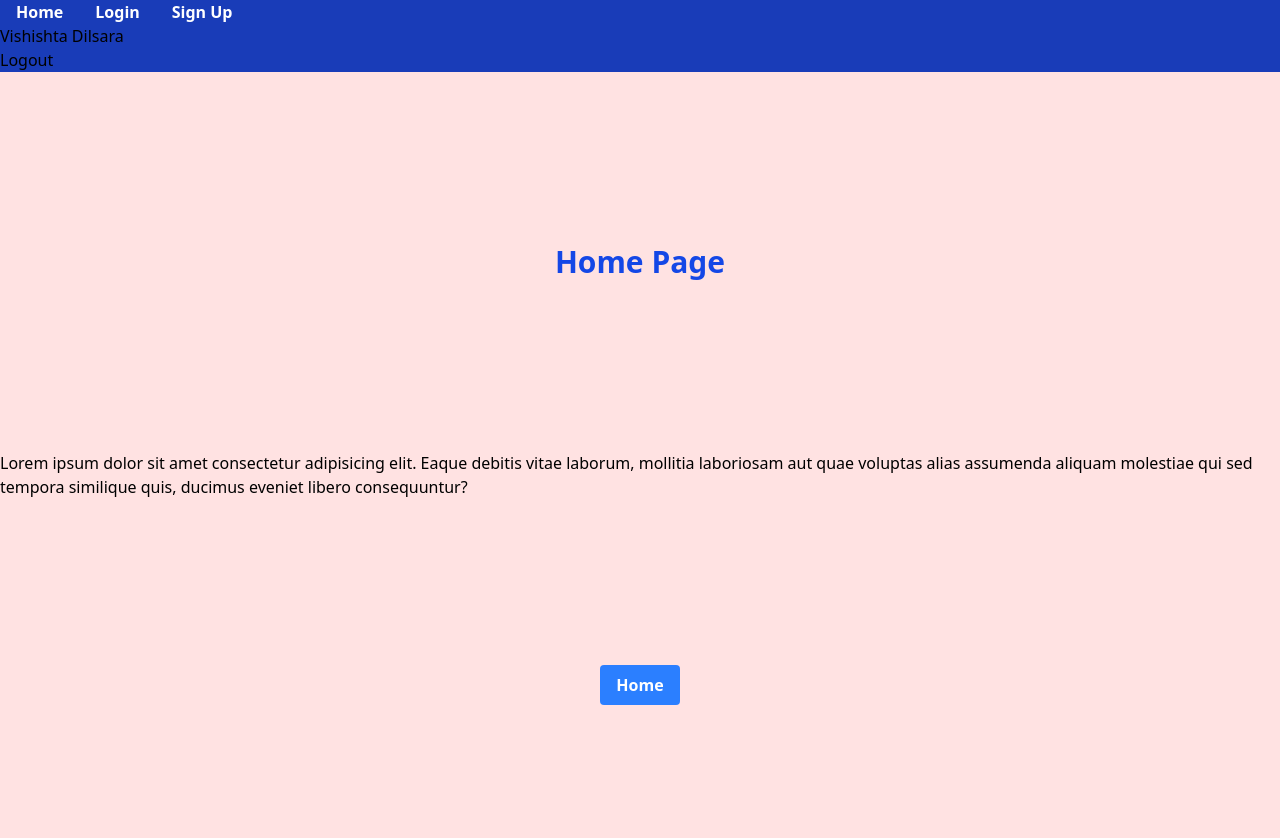
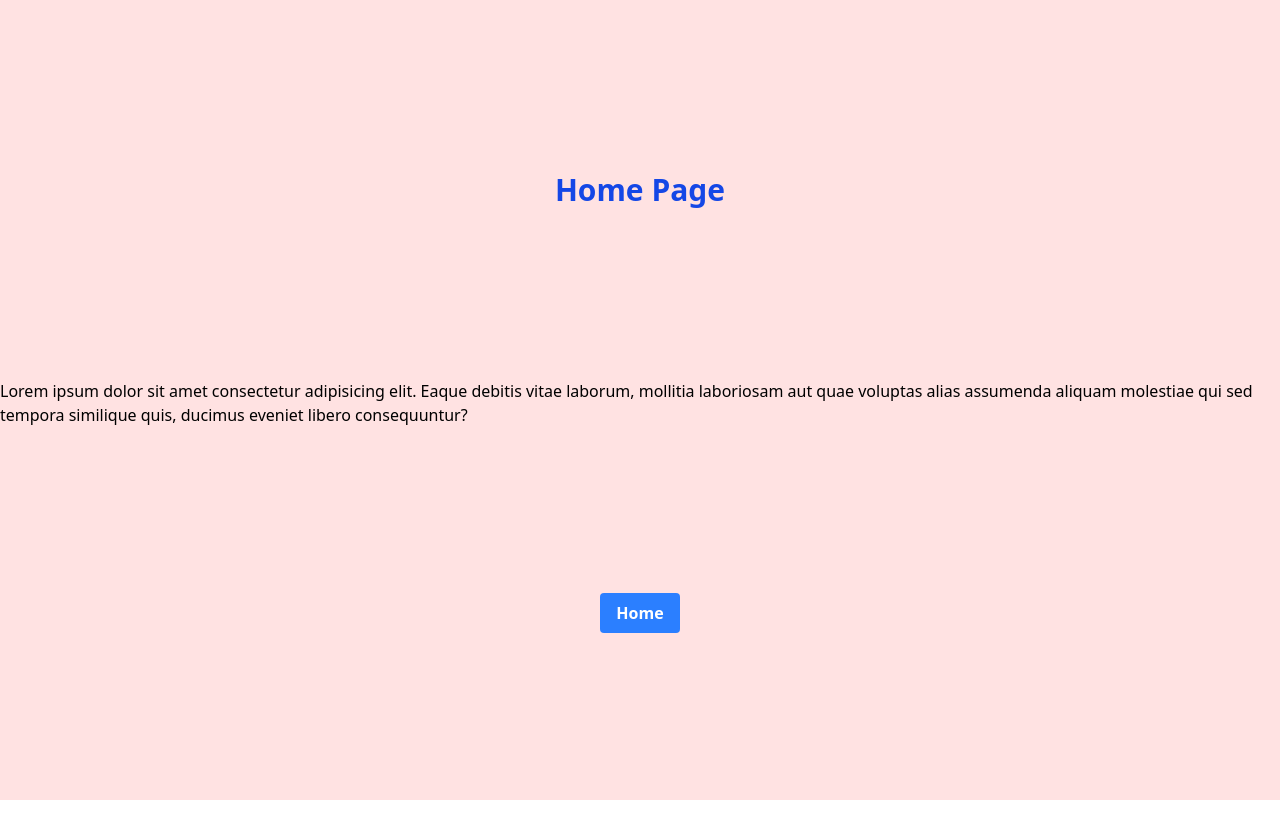
Before and after one commit to VishishtaDilsara/CBC-Frontend, a React app: page / in a window 1280 px wide. Shown: the top 838 px of the page. After the commit the page ends 800 px from the top, so only its background shows below. Built offline with nearby package versions, Linux system fonts and the light colour scheme; the HTML template or start-up script is replaced by a standard one.

Commit message:
Admin page sketch created

```diff
--- a/src/App.jsx
+++ b/src/App.jsx
@@ -4,16 +4,18 @@
 import LoginPage from "./pages/login";
 import SignUpPage from "./pages/signup";
 import Header from "./components/header";
+import AdminPage from "./pages/adminPage";
 
 function App() {
   return (
     <BrowserRouter>
       <div>
-        <Header />
         <Routes path="/*">
           <Route path="/" element={<HomePage />} />
           <Route path="/login" element={<LoginPage />} />
           <Route path="/signup" element={<SignUpPage />} />
+          <Route path="/admin/*" element={<AdminPage />} />
+          <Route path="/*" element={<h1>404: Page Not Found</h1>} />
         </Routes>
       </div>
     </BrowserRouter>
--- a/src/components/header.jsx
+++ b/src/components/header.jsx
@@ -1,18 +1,11 @@
-import UserData from "./userData";
+import { Link } from "react-router-dom";
 
 export default function Header() {
   return (
     <div className="bg-blue-800">
-      <a href="/" className="text-white font-bold px-4">
-        Home
-      </a>
-      <a href="/login" className="text-white font-bold px-4">
-        Login
-      </a>
-      <a href="/signup" className="text-white font-bold px-4">
-        Sign Up
-      </a>
-      <UserData />
+      <Link to="/">Home</Link>
+      <Link to="/login">Login</Link>
+      <Link to="/signup">Sign Up</Link>
     </div>
   );
 }
--- a/src/components/userData.jsx
+++ /dev/null
@@ -1,8 +0,0 @@
-export default function UserData() {
-  return (
-    <div>
-      <h1>Vishishta Dilsara</h1>
-      <button>Logout</button>
-    </div>
-  );
-}
--- /dev/null
+++ b/src/pages/adminPage.jsx
@@ -0,0 +1,21 @@
+import { Link, Route, Routes } from "react-router-dom";
+
+export default function AdminPage() {
+  return (
+    <div className="w-full h-screen flex">
+      <div className="h-full w-[300px] flex flex-col">
+        <Link to="/admin/products">Products</Link>
+        <Link to="/admin/users">Users</Link>
+        <Link to="/admin/orders">Orders</Link>
+      </div>
+      <div className="h-full w-[calc(100%-300px)]  bg-amber-300">
+        <Routes path="/*">
+          <Route path="/products" element={<h1>Admin Products Page</h1>} />
+          <Route path="/users" element={<h1>Admin Users Page</h1>} />
+          <Route path="/orders" element={<h1>Admin Orders Page</h1>} />
+          <Route path="/*" element={<h1>Admin 404: Page Not Found</h1>} />
+        </Routes>
+      </div>
+    </div>
+  );
+}
```
